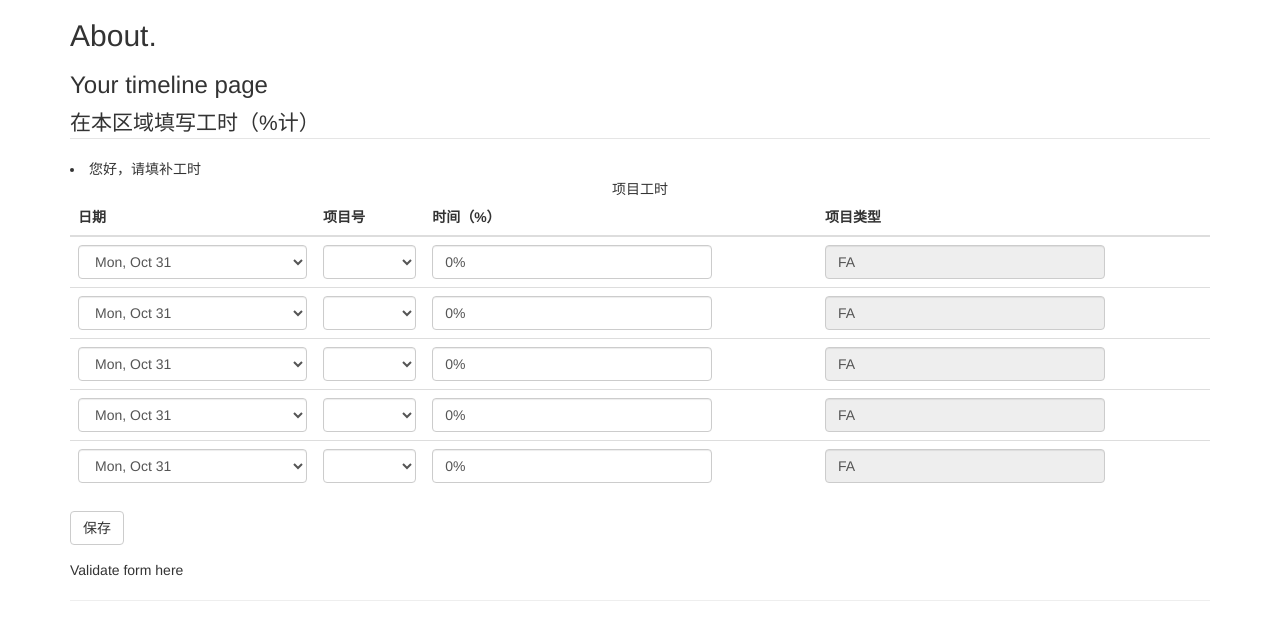
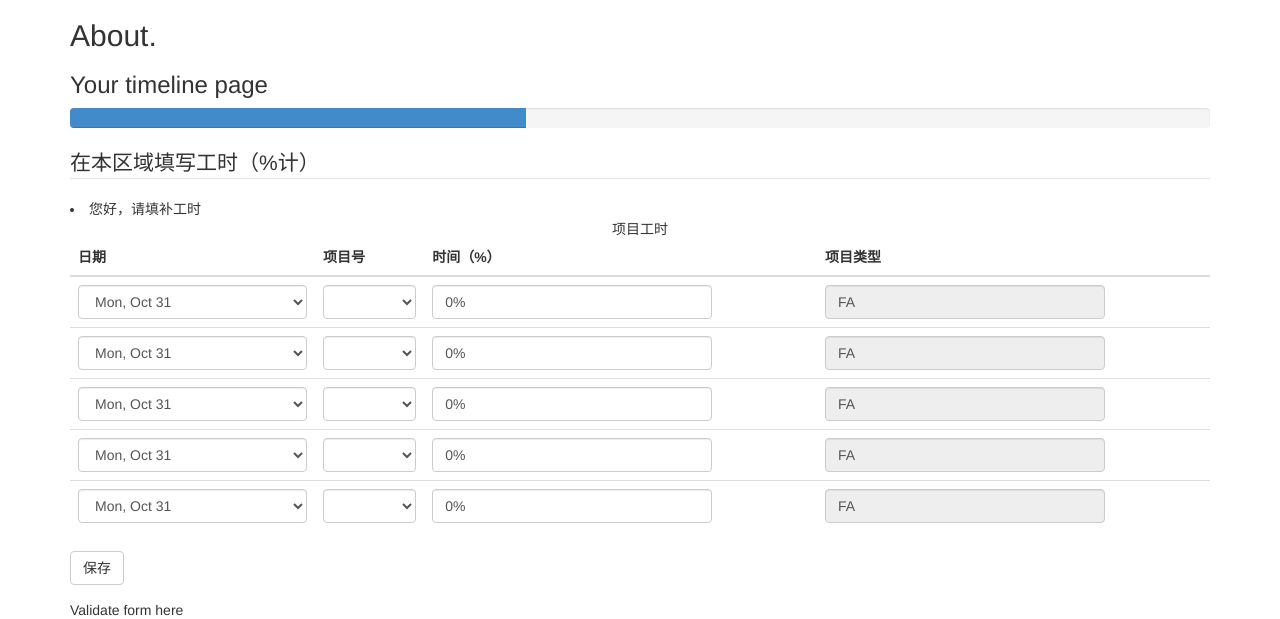
Before and after one commit to huayunfly/repo, a Django app: page /timeline/2016/11/1/ in a window 1280 px wide. Shown: the part 51-670 px from the top of the page. Run offline with Django 3.2, Linux system fonts and the light colour scheme; data that the repository does not hold is empty; some libraries are stand-ins or nearby versions.

Commit message:
add a progress bar

```diff
--- a/py/Timesheet/app/templates/app/timeline.html
+++ b/py/Timesheet/app/templates/app/timeline.html
@@ -7,6 +7,12 @@
 
     <h2>{{ title }}.</h2>
     <h3>{{ message }}</h3>
+    <div class="progress">
+        <div class="progress-bar" role="progressbar" aria-valuenow="60"
+             aria-valuemin="0" aria-valuemax="100" style="width: 40%;">
+            <span class="sr-only">40% 完成</span>
+        </div>
+    </div>
 
     <div id="build">
         <form role="form" id=target action="." method="post" class="form-horizontal">
@@ -72,7 +78,7 @@
                             <select class="form-control" id="{{ dayID | lookup:forloop.counter0 }}"
                                     name={{ dayName | lookup:forloop.counter0 }}>
                                 {% for day in weekdays %}
-                                        <option>{{ day | date:"D, M j" }}</option>
+                                    <option>{{ day | date:"D, M j" }}</option>
                                 {% endfor %}
                             </select>
                         </td>
@@ -80,7 +86,7 @@
                             <select class="form-control"
                                     id={{ projectID | lookup:forloop.counter0 }} name={{ projectName | lookup:forloop.counter0 }}>
                                 {% for project in projects %}
-                                        <option>{{ project.project_id }}</option>
+                                    <option>{{ project.project_id }}</option>
                                 {% endfor %}
                             </select>
                         </td>
```
